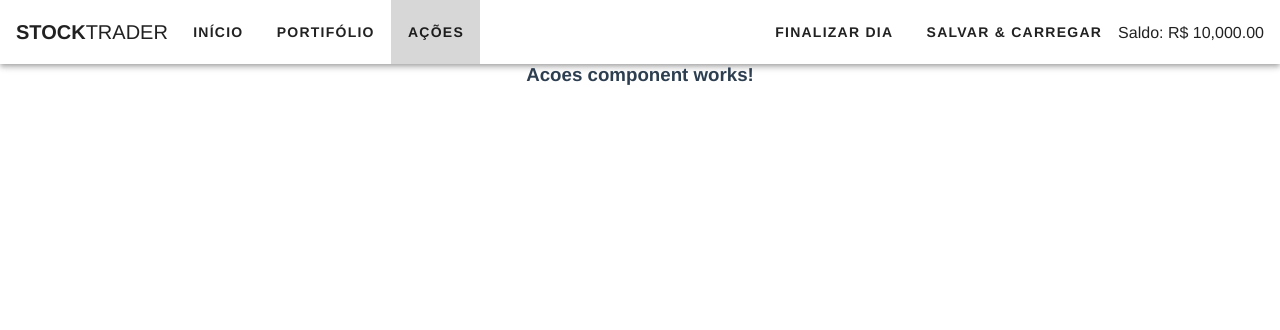
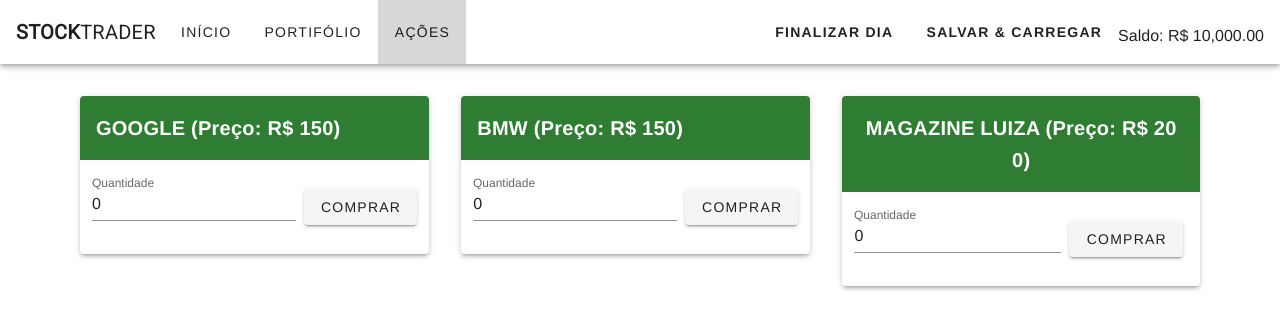
Before and after one commit to jmarc00s/stock-trader-vue, a Vue app: page /acoes in a window 1280 px wide. Shown: the top 330 px of the page. Built offline with nearby package versions, Linux system fonts and the light colour scheme.

Commit message:
Início da implementação do componente de ações

```diff
--- a/public/index.html
+++ b/public/index.html
@@ -6,8 +6,9 @@
     <meta name="viewport" content="width=device-width,initial-scale=1.0">
     <link rel="icon" href="<%= BASE_URL %>favicon.ico">
     <title><%= htmlWebpackPlugin.options.title %></title>
-    <link rel="stylesheet" href="https://fonts.googleapis.com/css?family=Roboto:100,300,400,500,700,900">
+    <link rel="stylesheet" href="https://fonts.googleapis.com/css?family=Roboto:100,300,400">
     <link rel="stylesheet" href="https://cdn.jsdelivr.net/npm/@mdi/font@latest/css/materialdesignicons.min.css">
+    <link rel="stylesheet" href="https://cdnjs.cloudflare.com/ajax/libs/animate.css/3.7.0/animate.min.css">
   </head>
   <body>
     <noscript>
--- a/src/App.vue
+++ b/src/App.vue
@@ -1,10 +1,18 @@
 <template>
-  <div id="app">
-    <Navbar />
-    <v-main>
-      <router-view/>
-    </v-main>
-  </div>
+  <v-app>
+    <v-content>
+      <Navbar />
+      <div class="px-16 py-8">
+        <transition
+          mode="out-in"
+          name="slide">
+
+          <router-view/>
+
+        </transition>
+      </div>
+    </v-content>
+  </v-app>
 </template>
 
 <script>
@@ -25,9 +33,23 @@ export default {
   text-align: center;
   color: #2c3e50;
 }
-
-.main{
-  padding: 12px;
+@keyframes slide-out {
+  from {transform: translateY(40px);}
+  to {transform: translateY(0);}
+}
+@keyframes slide-in {
+  from {transform: translateY(0px);}
+  to {transform: translateY(40px);}
 }
 
+.slide-enter-active {
+  animation: slide-in 0.3s ease-in-out;
+}
+.slide-leave-active {
+  animation: slide-out 0.3s ease-in-out;
+}
+
+.slide-enter, .slide-leave-to {
+  opacity: 0;
+}
 </style>
--- /dev/null
+++ b/src/components/Acoes/CardAcao.vue
@@ -0,0 +1,60 @@
+<template>
+  <div class="card">
+    <v-card elevation="3">
+      <v-card-title class="card-title">
+        <strong>{{ titulo }}</strong>
+      </v-card-title>
+      <v-card-text class="pa-6">
+        <v-row justify="space-between" >
+          <v-form ref="form" class="d-flex flex-row align-center">
+            <v-text-field
+              type="number"
+              class="pr-2"
+              v-model="quantidade"
+              label="Quantidade">
+            </v-text-field>
+            <v-btn>Comprar</v-btn>
+          </v-form>
+        </v-row>
+      </v-card-text>
+    </v-card>
+  </div>
+</template>
+
+<script>
+export default {
+  props: {
+    acao: {
+      required: true
+    }
+  },
+  computed: {
+    titulo () {
+      return `${this.acao.nomeAcao.toUpperCase()} (Preço: R$ ${this.acao.valor})`
+    }
+  },
+  data () {
+    return {
+      quantidade: 0
+    }
+  }
+
+}
+</script>
+
+<style scoped>
+  .card {
+    max-width: 400px;
+  }
+  .card-title{
+    background: rgb(46,125,50);
+    color: white;
+  }
+  .card-form {
+    display: flex;
+    flex-direction: row;
+    flex: 1;
+    align-items: center;
+    justify-content: center;
+  }
+</style>
--- /dev/null
+++ b/src/components/Acoes/ListaAcoes.vue
@@ -0,0 +1,27 @@
+<template>
+  <div class="d-flex flex-row">
+    <CardAcao class="px-4" v-for="acao in acoes" :key="acao.nomeAcao" :acao="acao" />
+  </div>
+</template>
+
+<script>
+import CardAcao from './CardAcao'
+export default {
+  components: {
+    CardAcao
+  },
+  data () {
+    return {
+      acoes: [
+        { nomeAcao: 'Google', valor: 150, quantidadeDisponivel: 100 },
+        { nomeAcao: 'BMW', valor: 150, quantidadeDisponivel: 45 },
+        { nomeAcao: 'Magazine Luiza', valor: 200, quantidadeDisponivel: 23 }
+      ]
+    }
+  }
+}
+</script>
+
+<style>
+
+</style>
--- a/src/components/template/Navbar.vue
+++ b/src/components/template/Navbar.vue
@@ -5,9 +5,9 @@
         <strong>STOCK</strong>TRADER
       </v-toolbar-title>
       <v-toolbar-items>
-        <v-btn text to="/" exact> <strong> Início </strong></v-btn>
-        <v-btn text to="/portifolio"> <strong> Portifólio </strong></v-btn>
-        <v-btn text to="/acoes"> <strong> Ações </strong></v-btn>
+        <v-btn text to="/" exact>  Início </v-btn>
+        <v-btn text to="/portifolio"> Portifólio </v-btn>
+        <v-btn text to="/acoes"> Ações </v-btn>
       </v-toolbar-items>
       <v-spacer></v-spacer>
       <v-toolbar-items>
--- a/src/plugins/vuetify.js
+++ b/src/plugins/vuetify.js
@@ -4,4 +4,5 @@ import Vuetify from 'vuetify/lib/framework'
 Vue.use(Vuetify)
 
 export default new Vuetify({
+  iconFont: 'md'
 })
--- a/src/views/Acoes.vue
+++ b/src/views/Acoes.vue
@@ -1,12 +1,15 @@
 <template>
   <div>
-      <h3> Acoes component works!</h3>
+    <ListaAcoes />
   </div>
 </template>
 
 <script>
+import ListaAcoes from '../components/Acoes/ListaAcoes'
 export default {
-
+  components: {
+    ListaAcoes
+  }
 }
 </script>
 
--- a/src/views/Inicio.vue
+++ b/src/views/Inicio.vue
@@ -1,12 +1,25 @@
 <template>
-  <div id="inicio">
-    <h3>Inicio component works!</h3>
+  <div>
+    <h1 class="py-3 ">Negocie e Consulte suas Ações</h1>
+    <v-alert
+        elevation="5"
+        type="info"
+       >
+        Voce pode salvar e carregas os dados.
+    </v-alert>
+    <v-alert elevation="5" type="info" color="green"> Clique em finalizar dia para iniciar um novo dia!</v-alert>
+    <hr>
+    <h3>Seu saldo {{saldo | paraReais}}</h3>
   </div>
 </template>
 
 <script>
 export default {
-
+  data () {
+    return {
+      saldo: 10000
+    }
+  }
 }
 </script>
 
```
